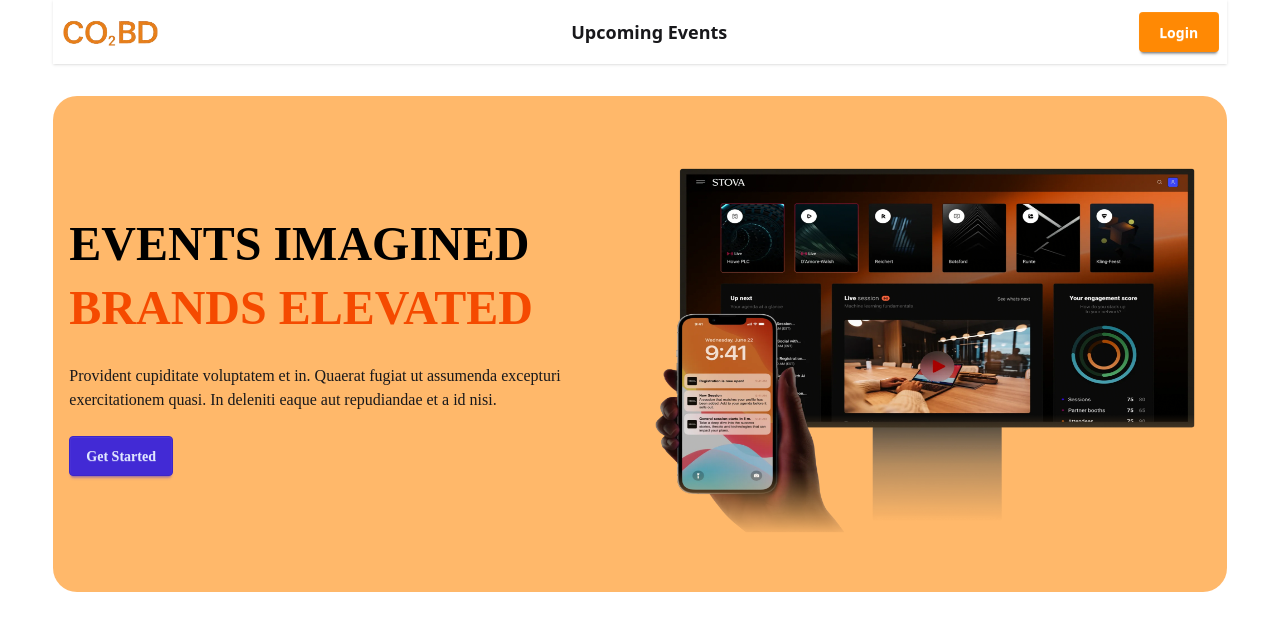
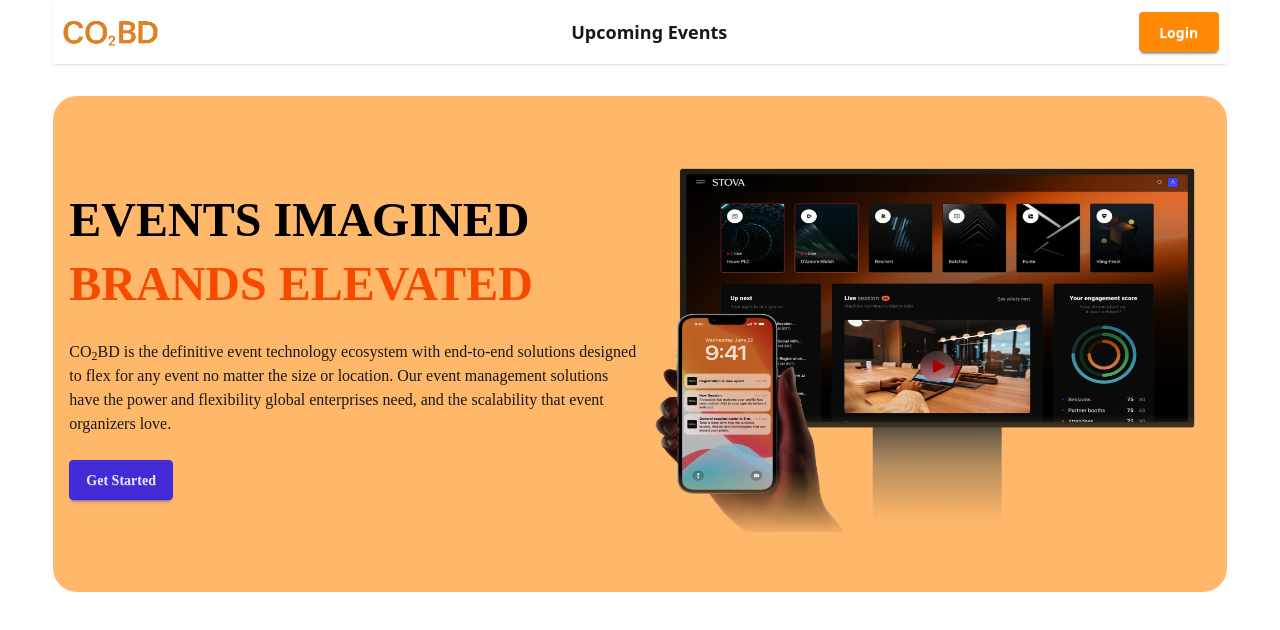
Before and after one commit to alzamo12/co2bd-client, a React (Vite) app: page / in a window 1280 px wide. Shown: the top 630 px of the page. Built offline with nearby package versions, Linux system fonts and the light colour scheme; no server answers.

Commit message:
prevent logged user from entering login and register page

```diff
--- /dev/null
+++ b/src/components/Home/Banner/BannerImg.jsx
@@ -0,0 +1,12 @@
+import bannerImage from "../../../assets/banner.webp"
+
+const BannerImg = () => {
+    return (
+        <img
+            src={bannerImage}
+            className="w-full md:w-1/2 lg:w-full rounded-lg h-96"
+        />
+    );
+};
+
+export default BannerImg;
--- /dev/null
+++ b/src/components/Home/Banner/BannerInfo.jsx
@@ -0,0 +1,19 @@
+import React from 'react';
+
+const BannerInfo = () => {
+    return (
+        <div className='md:w-1/2 lg:w-full'>
+            <h1 className="text-3xl  md:text-3xl lg:text-5xl font-bold text-black leading-10 md:leading-10 lg:leading-16">EVENTS IMAGINED <br />
+                <span className="text-orange-600">BRANDS ELEVATED</span>
+            </h1>
+            <p className="py-6">
+                CO<sub>2</sub>BD is the definitive event technology ecosystem with end-to-end solutions designed to flex
+                for any event no matter the size or location. Our event management solutions have the power
+                and flexibility global enterprises need, and the scalability that event organizers love.
+            </p>
+            <button className="btn btn-primary">Get Started</button>
+        </div>
+    );
+};
+
+export default BannerInfo;
--- /dev/null
+++ b/src/components/shared/LoadingSpinner/LoadingSpinner.jsx
@@ -0,0 +1,10 @@
+import React from 'react';
+
+const LoadingSpinner = () => {
+    return (
+        <span className="loading loading-spinner loading-xl mx-[50vw] my-20"></span>
+
+    );
+};
+
+export default LoadingSpinner;
--- a/src/layouts/Main.jsx
+++ b/src/layouts/Main.jsx
@@ -1,8 +1,14 @@
 import React from 'react';
 import { Outlet } from 'react-router';
 import Navbar from '../components/shared/Navbar/Navbar';
+import useAuth from '../hooks/useAuth';
+import LoadingSpinner from "../components/shared/LoadingSpinner/LoadingSpinner"
 
 const Main = () => {
+    const { loading } = useAuth();
+
+    if (loading) return <LoadingSpinner />
+
     return (
         <div className=''>
             <Navbar />
--- a/src/pages/Home/Banner.jsx
+++ b/src/pages/Home/Banner.jsx
@@ -1,22 +1,12 @@
-import banner from "../../assets/banner.webp"
+import BannerImg from "../../components/Home/Banner/BannerImg";
+import BannerInfo from "../../components/Home/Banner/BannerInfo";
+
 const Banner = () => {
     return (
         <div className="hero w-full mt-8 rounded-xl md:rounded-3xl lg:py-10 bg-orange-300 edu-font">
             <div className="hero-content flex-col-reverse md:flex-row-reverse gap-12 md:gap-0">
-                <img
-                    src={banner}
-                    className="w-full md:w-1/2 lg:w-full rounded-lg h-96"
-                />
-                <div className='md:w-1/2 lg:w-full'>
-                    <h1 className="text-3xl  md:text-3xl lg:text-5xl font-bold text-black leading-10 md:leading-10 lg:leading-16">EVENTS IMAGINED <br />
-                        <span className="text-orange-600">BRANDS ELEVATED</span>
-                    </h1>
-                    <p className="py-6">
-                        Provident cupiditate voluptatem et in. Quaerat fugiat ut assumenda excepturi exercitationem
-                        quasi. In deleniti eaque aut repudiandae et a id nisi.
-                    </p>
-                    <button className="btn btn-primary">Get Started</button>
-                </div>
+                <BannerImg />
+                <BannerInfo />
             </div>
         </div>
     );
--- a/src/pages/Login/Login.jsx
+++ b/src/pages/Login/Login.jsx
@@ -8,13 +8,10 @@ import { Link } from "react-router";
 import Navbar from "../../components/shared/Navbar/Navbar"
 
 const Login = () => {
-    const { signIn } = useAuth();
+    const { signIn, user } = useAuth();
     const emailRef = useRef("email@gmail.com");
     // const errorMsg = useCustomErrorToast();
     const { from, navigate } = usePrivateRouteNavigation();
-    // const navigate = useNavigate();
-    // const location = useLocation();
-    // let from = location.state?.from?.pathname || '/';
 
     const handleLogin = e => {
         e.preventDefault()
@@ -37,6 +34,9 @@ const Login = () => {
                 console.log(error)
             })
     };
+
+    if (user) navigate("/")
+
     return (
         <div>
             <Navbar />
--- a/src/pages/Register/Register.jsx
+++ b/src/pages/Register/Register.jsx
@@ -14,7 +14,7 @@ const Register = () => {
         handleSubmit,
         formState: { errors },
     } = useForm();
-    const { createUser, updateUserProfile } = useAuth();
+    const { createUser, updateUserProfile, user } = useAuth();
     const { navigate, from } = usePrivateRouteNavigation();
 
     const onSubmit = (data) => {
@@ -57,6 +57,8 @@ const Register = () => {
                 break;
         }
     }, [errors.password?.type]);
+
+    if (user) navigate("/")
 
     return (
         <div>
```
